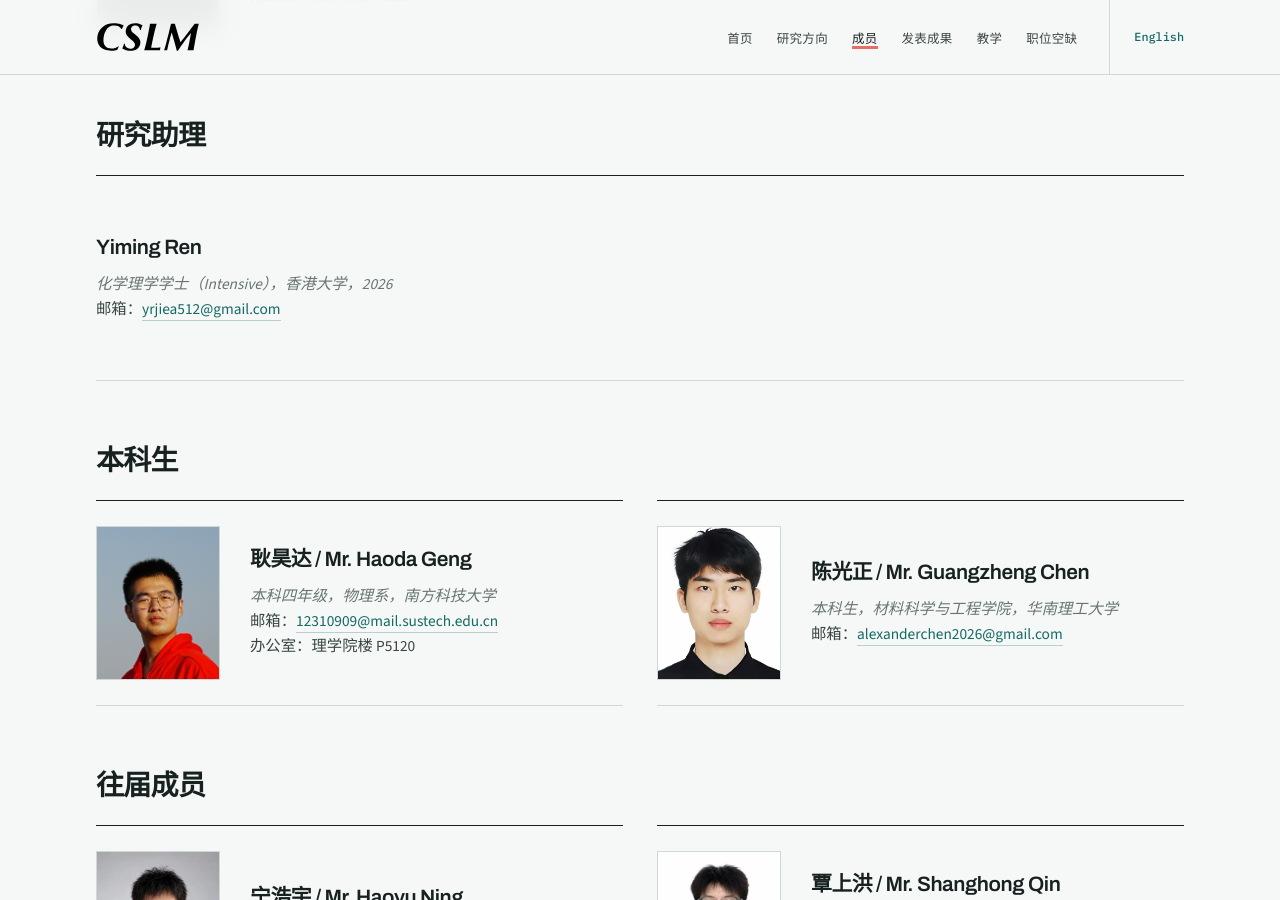
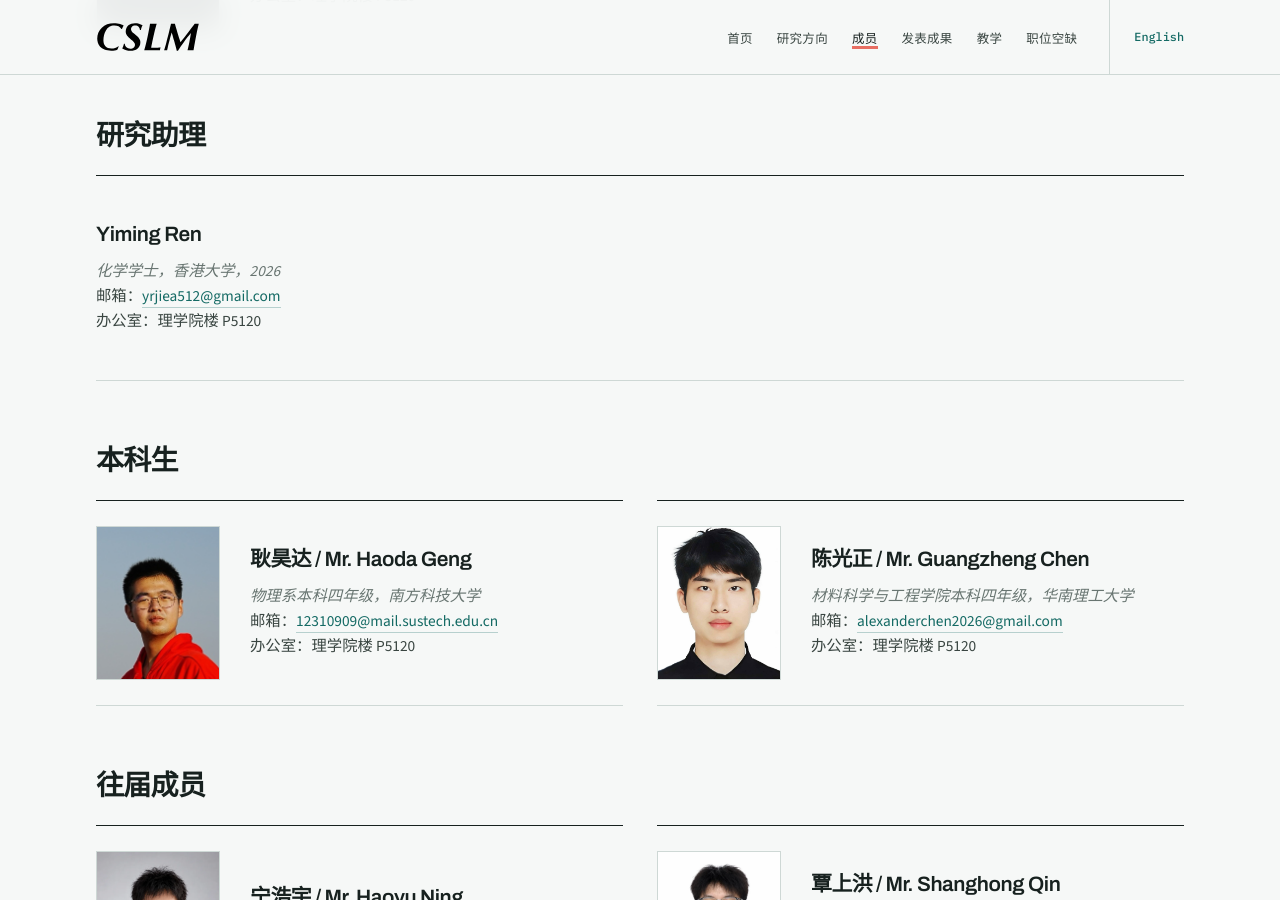
Before and after one commit to xxialab/xxialab.github.io, a Jekyll site: the page built from zh/people.html, in a window 1280 px wide and 900 px high, scrolled down 1466 px. Built offline with Jekyll 4.4.1, drawn with Linux system fonts in a browser that asks for light colours.

```diff
--- a/zh/people.html
+++ b/zh/people.html
@@ -109,8 +109,9 @@ permalink: /zh/people.html
           <div>
             <h3>Yiming Ren</h3>
             <p>
-              <em>化学理学学士（Intensive），香港大学，2026</em><br>
-              邮箱：<a href="mailto:yrjiea512@gmail.com">yrjiea512@gmail.com</a>
+              <em>化学学士，香港大学，2026</em><br>
+              邮箱：<a href="mailto:yrjiea512@gmail.com">yrjiea512@gmail.com</a><br>
+              办公室：理学院楼 P5120
             </p>
           </div>
         </div>
@@ -126,7 +127,7 @@ permalink: /zh/people.html
           <div>
             <h3>耿昊达 / Mr. Haoda Geng</h3>
             <p>
-              <em>本科四年级，物理系，南方科技大学</em><br>
+              <em>物理系本科四年级，南方科技大学</em><br>
               邮箱：<a href="mailto:12310909@mail.sustech.edu.cn">12310909@mail.sustech.edu.cn</a><br>
               办公室：理学院楼 P5120
             </p>
@@ -138,8 +139,9 @@ permalink: /zh/people.html
           <div>
             <h3>陈光正 / Mr. Guangzheng Chen</h3>
             <p>
-              <em>本科生，材料科学与工程学院，华南理工大学</em><br>
-              邮箱：<a href="mailto:alexanderchen2026@gmail.com">alexanderchen2026@gmail.com</a>
+              <em>材料科学与工程学院本科四年级，华南理工大学</em><br>
+              邮箱：<a href="mailto:alexanderchen2026@gmail.com">alexanderchen2026@gmail.com</a><br>
+              办公室：理学院楼 P5120
             </p>
           </div>
         </div>
```
Also changed, not shown: people.html (+5 -3 lines).
